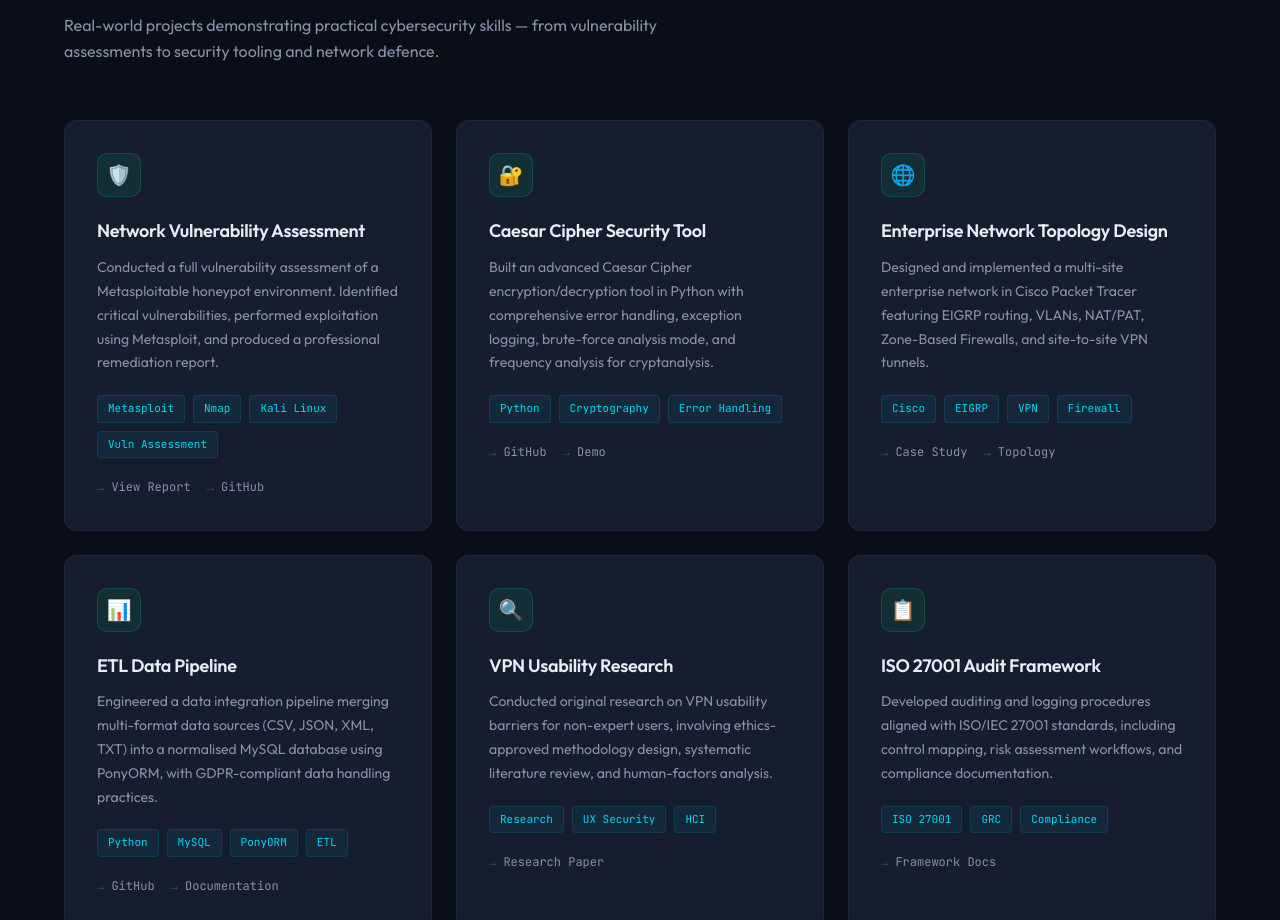
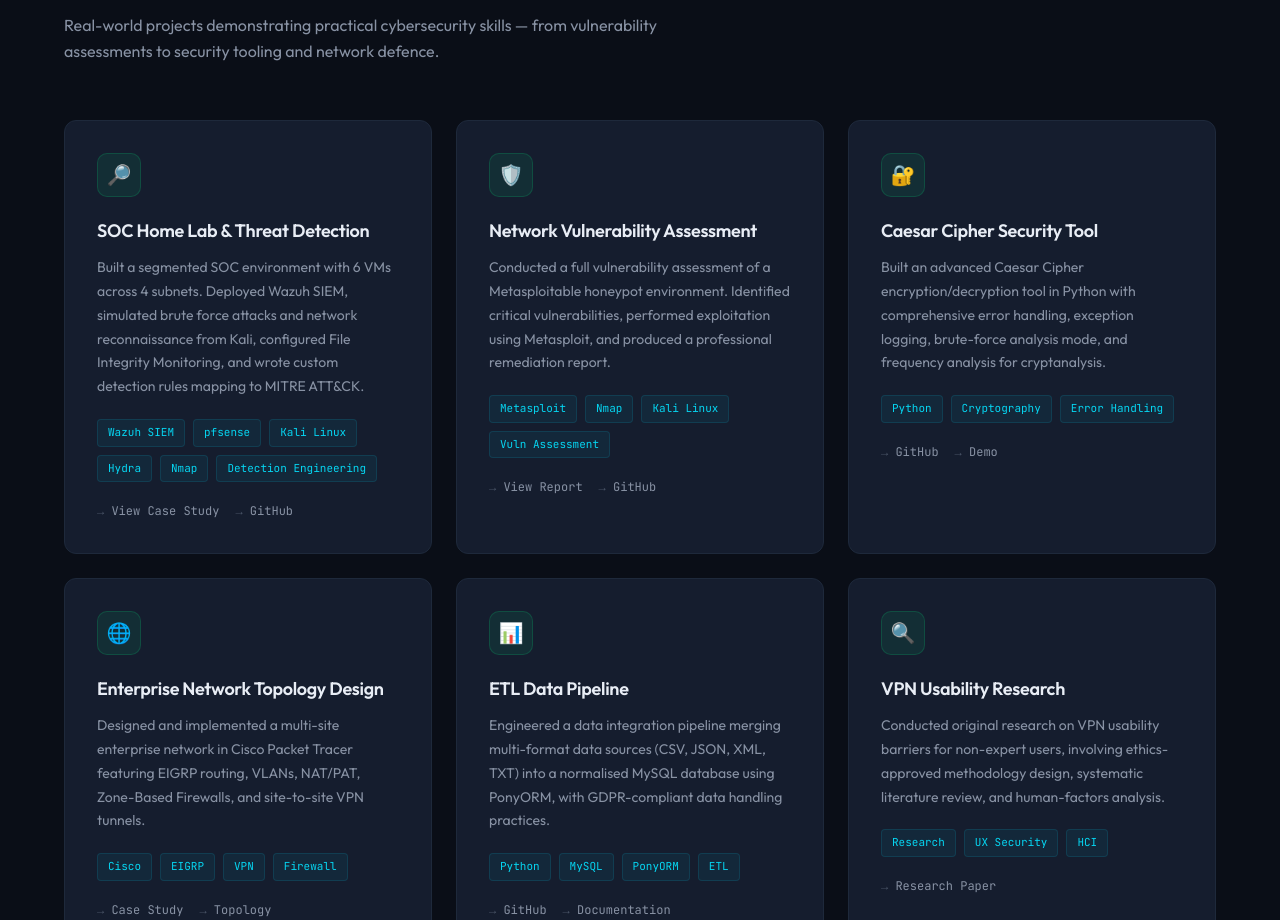
Before and after one commit to Ofuje-xl/ofuje-xl.github.io, a plain HTML site: page index.html in a window 1280 px wide. Shown: the part 998-1918 px from the top of the page. Drawn offline with Linux system fonts and the light colour scheme.

Commit message:
Add SOC Home Lab project card to index.html
Added a new project card for 'SOC Home Lab & Threat Detection' with details about the segmented SOC environment, tools used, and links to the case study and GitHub repository.

```diff
--- a/index.html
+++ b/index.html
@@ -688,6 +688,25 @@
 
     <div class="projects-grid">
 
+
+      <div class="project-card">
+        <div class="project-icon">🔎</div>
+        <h3>SOC Home Lab & Threat Detection</h3>
+        <p>Built a segmented SOC environment with 6 VMs across 4 subnets. Deployed Wazuh SIEM, simulated brute force attacks and network reconnaissance from Kali, configured File Integrity Monitoring, and wrote custom detection rules mapping to MITRE ATT&CK.</p>
+        <div class="project-tags">
+          <span class="tag">Wazuh SIEM</span>
+          <span class="tag">pfsense</span>
+          <span class="tag">Kali Linux</span>
+          <span class="tag">Hydra</span>
+          <span class="tag">Nmap</span>
+          <span class="tag">Detection Engineering</span>
+        </div>
+        <div class="project-links">
+         <a href="soc-home-lab.html">View Case Study</a>
+         <a href="https://github.com/ofuje-xl/SOC-Home-Lab" target="_blank">GitHub</a>
+        </div>
+      </div>
+
       <div class="project-card">
         <div class="project-icon">🛡️</div>
         <h3>Network Vulnerability Assessment</h3>
```
